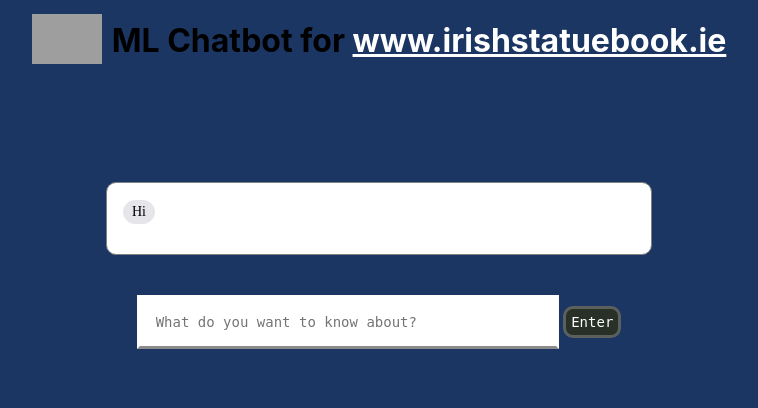
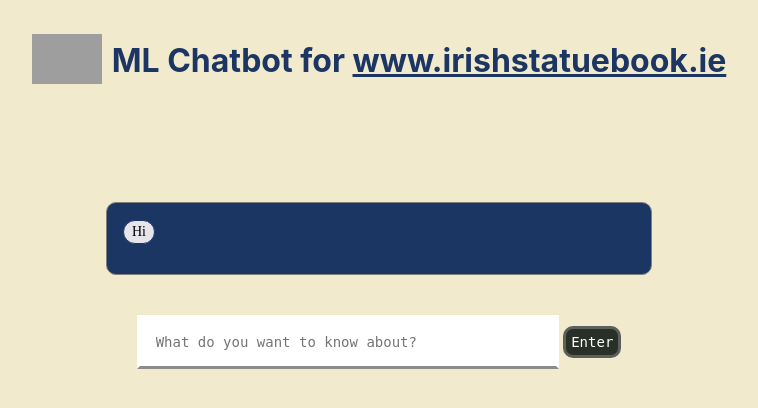
Before and after one commit to liamreilly01/Sweng-Group-20, a Django app: page /blog/ in a window 1280 px wide. Shown: the top 408 px of the page, without its empty margins (261-1019 px from the left). Run offline with Django 4.2, Linux system fonts and the light colour scheme; some web fonts are replaced; grey boxes are pictures that could not be loaded.

Commit message:
Changed color scheme of homepage

```diff
--- a/djangoSweng/blog/static/blog/style.css
+++ b/djangoSweng/blog/static/blog/style.css
@@ -1,9 +1,11 @@
 body{
-    background-color: #1c3664;
+    background-color: rgb(241, 234, 205);
 }
 
+
+
 #chatbot{
-    background-color: #ffffff;
+    background-color: #1c3664;
 
     margin-left: auto;
     margin-right: auto;
@@ -22,7 +24,7 @@
 
 .botText{
     background-color: #fff;
-    border: 1px solid #e5e5ea;
+    border: 1px solid #1c3664;
     border-radius: 1rem;
     display: flex;
     flex-direction: column;
@@ -73,13 +75,21 @@
 
 }
 .heading{
+    margin-top: 20px;
     display: flex;
     align-items: center;
     justify-content: center;
+    color: #1c3664;
 }
 
+.title{
+    color: #1c3664;
+}
 .heading .image{
     padding-right: 10px;
+}
+.heading a{
+    color: #1c3664;
 }
 
 a{
```
Also changed, not shown: djangoSweng/db.sqlite3.
